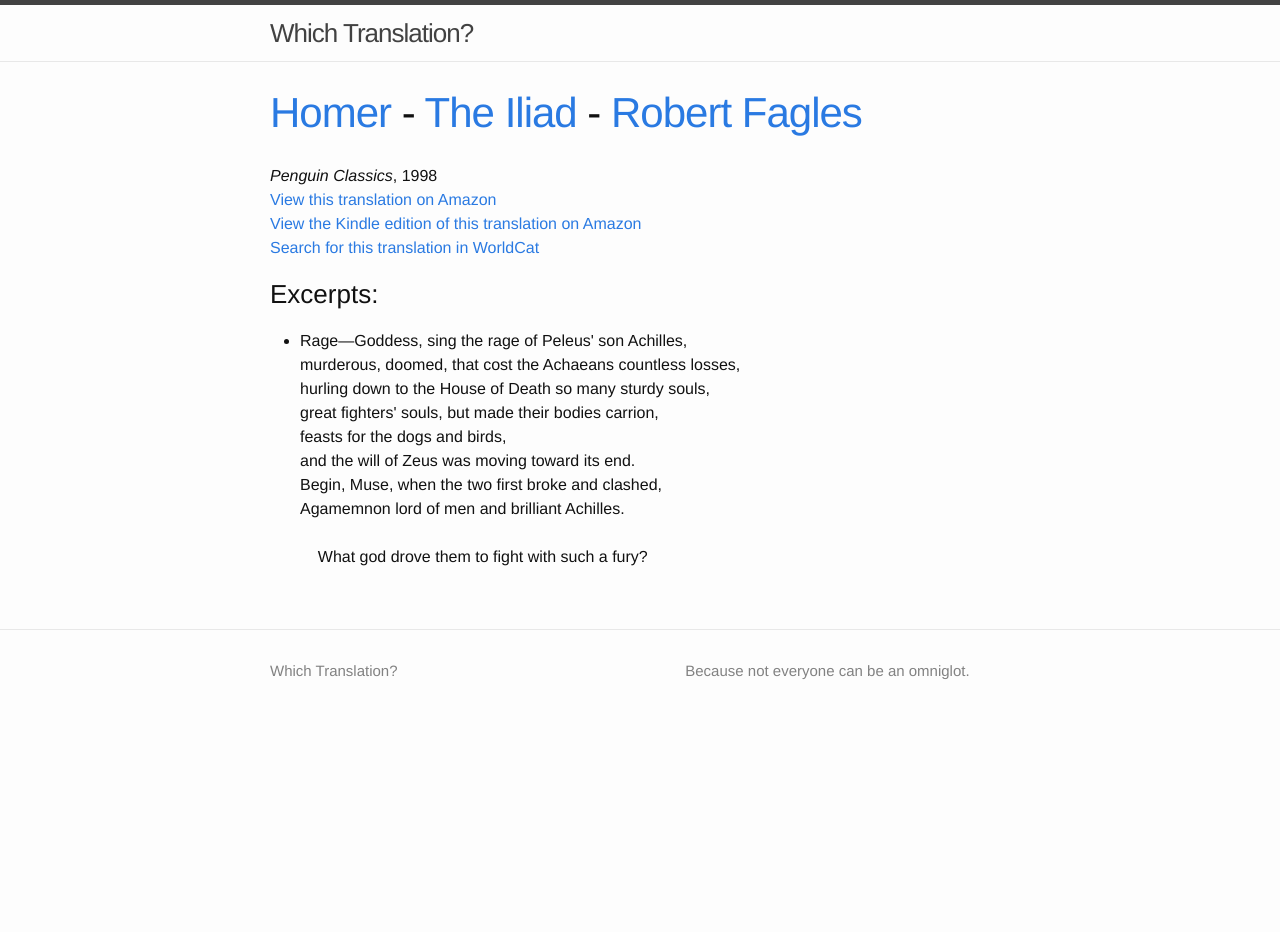
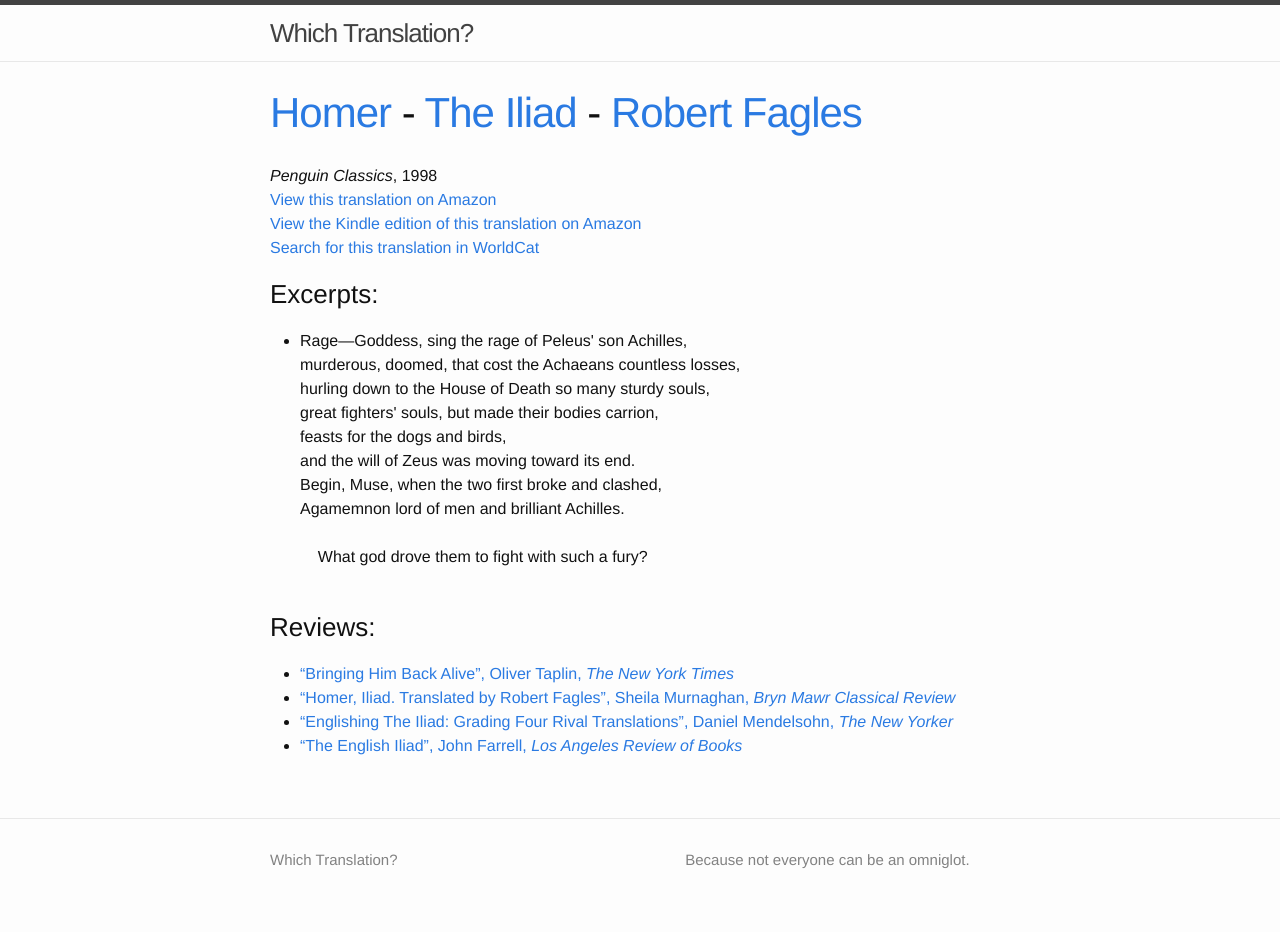
Before and after one commit to whichtranslation/whichtranslation, a Jekyll site: the page built from _authors/homer/the-iliad/robert-fagles.md, in a window 1280 px wide. Built offline with Jekyll 4.4.1, drawn with Linux system fonts in a browser that asks for light colours; a script that is not in the unit is left out; before the commit the page ends 900 px from its top, so only the background shows below that.

Commit message:
Add Fagles reviews

```diff
--- a/_authors/homer/the-iliad/robert-fagles.md
+++ b/_authors/homer/the-iliad/robert-fagles.md
@@ -11,6 +11,23 @@
     asin: "0140275363"
     kindle_asin: "B002WE46X4"
     isbn: "978-0140275360"
+reviews:
+  - title: "Bringing Him Back Alive"
+    url: "https://www.nytimes.com/books/98/11/15/nnp/fagles-iliad.html"
+    author: Oliver Taplin
+    venue: The New York Times
+  - title: "Homer, Iliad. Translated by Robert Fagles"
+    url: "http://bmcr.brynmawr.edu/1991/02.01.05.html"
+    author: Sheila Murnaghan
+    venue: Bryn Mawr Classical Review
+  - title: "Englishing The Iliad: Grading Four Rival Translations"
+    url: "http://www.newyorker.com/books/page-turner/englishing-the-iliad-grading-four-rival-translations"
+    author: "Daniel Mendelsohn"
+    venue: "The New Yorker"
+  - title: The English Iliad
+    url: "https://lareviewofbooks.org/article/the-english-iliad/"
+    author: John Farrell
+    venue: Los Angeles Review of Books
 excerpts:
   - citation: "1.1"
     excerpt: |+
```
Also changed, not shown: _authors/homer/the-iliad/stanley-lombardo.md (+4 -0 lines).
